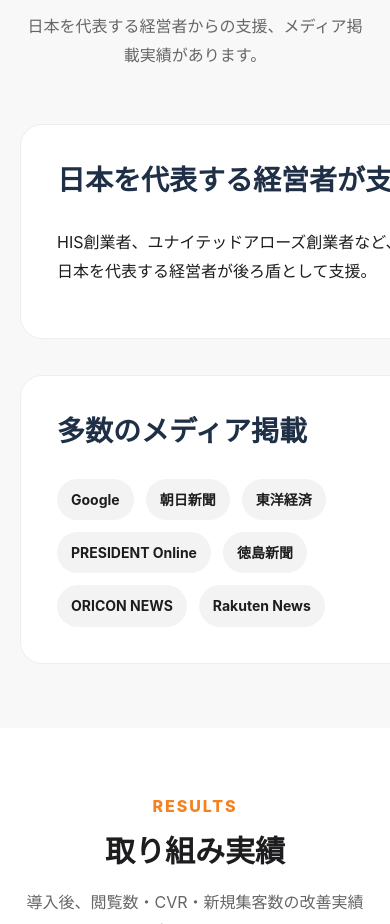
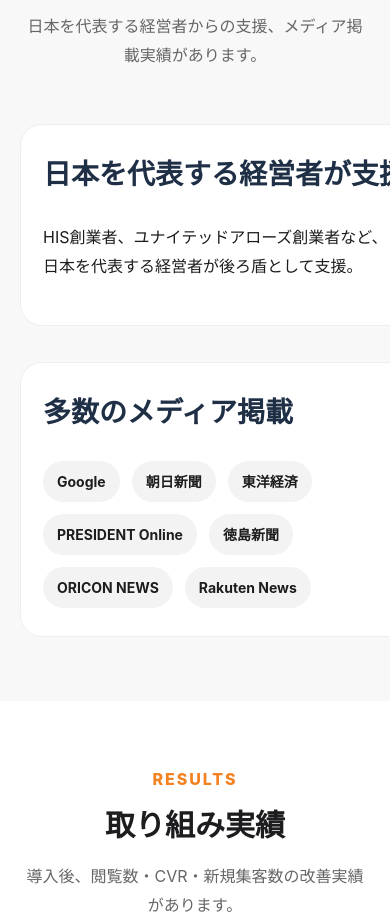
Before and after one commit to haraguchit7-eng/beauty-consultingLP, a plain HTML site: page index.html in a window 390 px wide. Shown: the part 4340-5264 px from the top of the page. Drawn offline with Linux system fonts and the light colour scheme.

Commit message:
Update index.html

```diff
--- a/index.html
+++ b/index.html
@@ -1591,10 +1591,19 @@ body{
   /* スマホ表示修正 */
 @media (max-width:768px){
 
+  @media(max-width:768px){
+
+  .authority-box{
+    padding:28px 22px !important;
+    overflow:visible !important;
+  }
+
   .authority-box h3{
-    font-size: 28px;
-    line-height: 1.4;
-    white-space: nowrap;
+    font-size:28px !important;
+    line-height:1.5 !important;
+    white-space:normal !important;
+    word-break:keep-all !important;
+    overflow-wrap:break-word !important;
   }
 
 }
```
